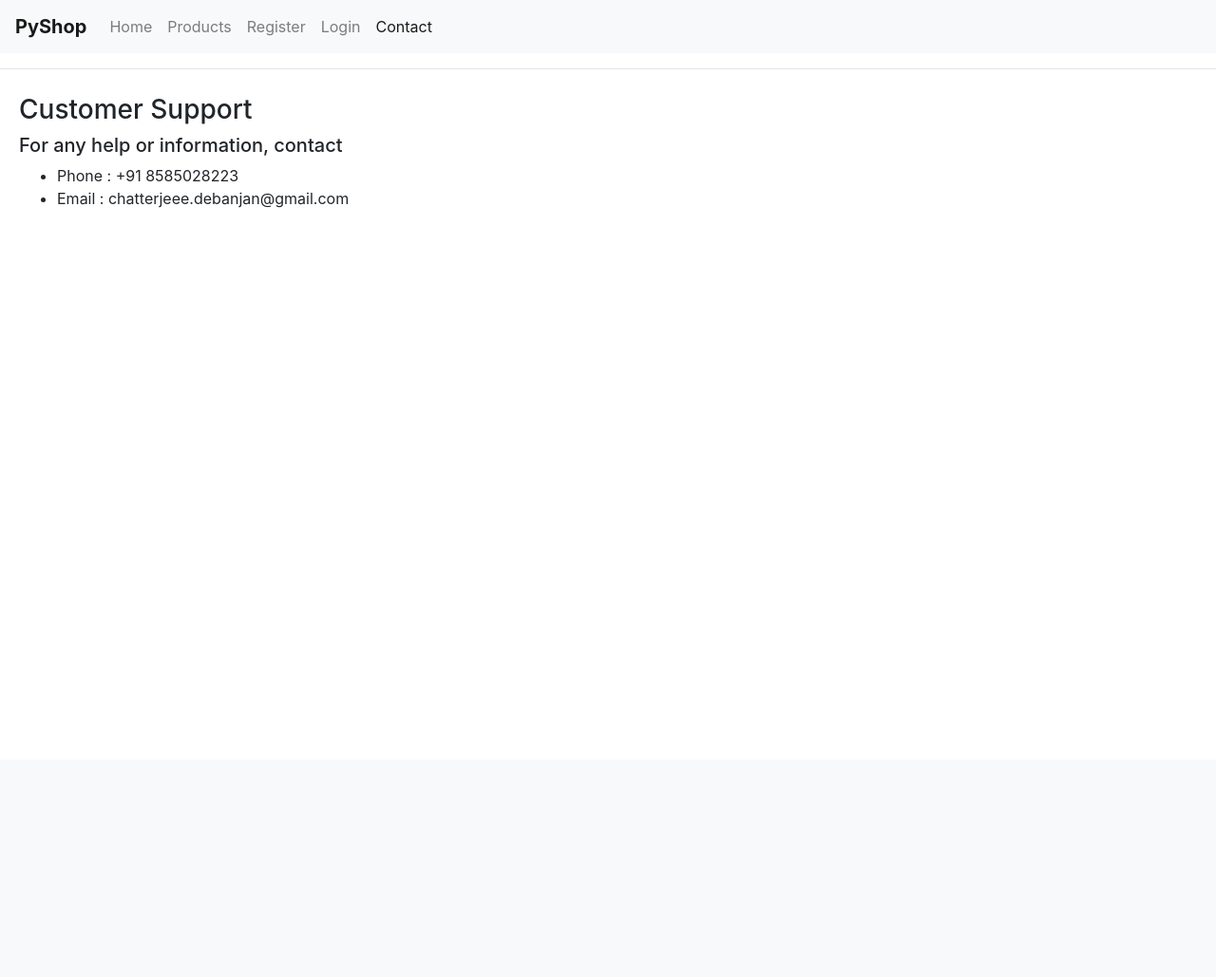
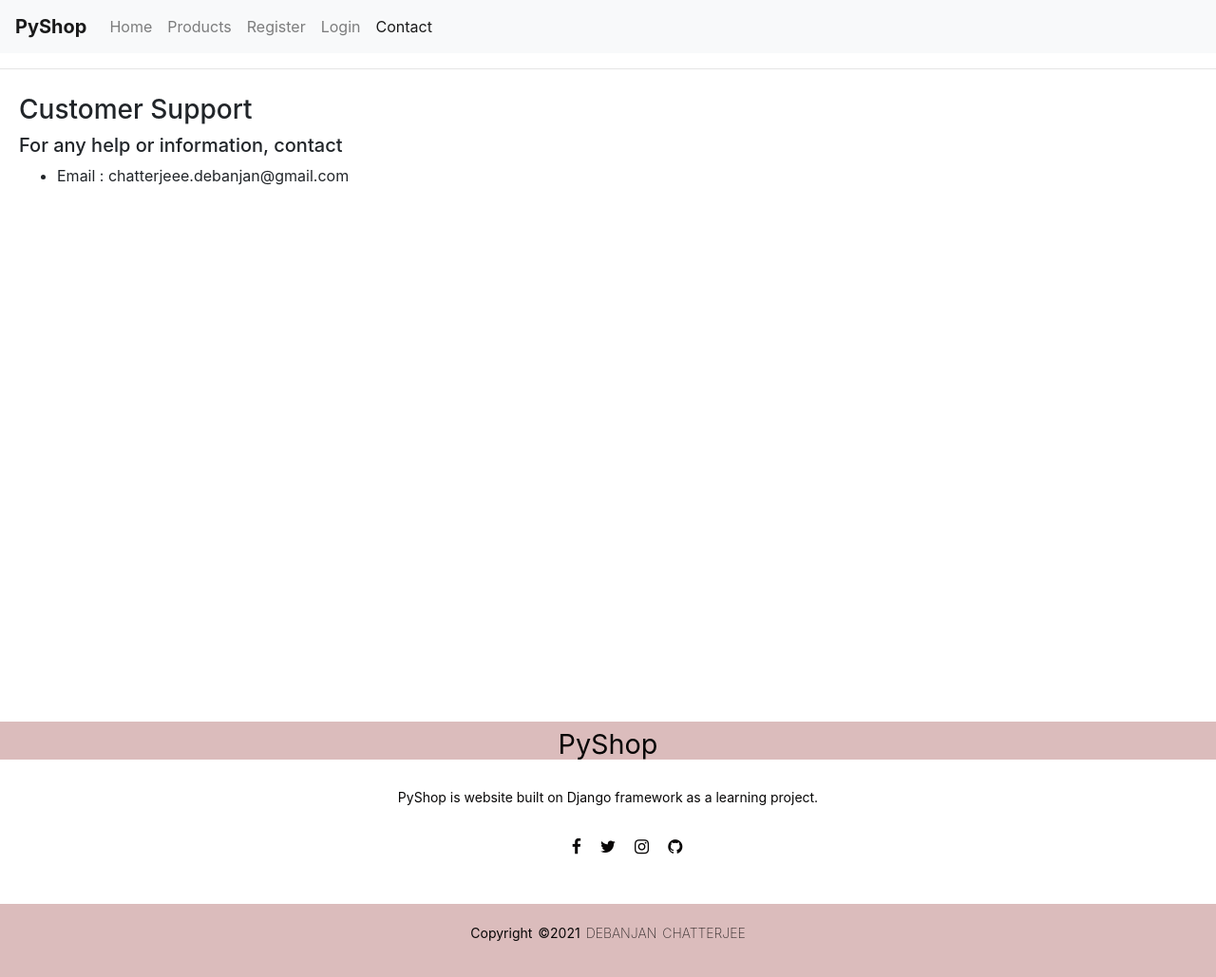
Before and after one commit to debanjanchatterjee2001/django_pyshop, a Django app: page /contact in a window 1280 px wide. Shown: the whole page at 95% size. Before the commit the page ends 219 px from the top, so only its background shows below. Run offline with Django 3.2, Linux system fonts and the light colour scheme; some libraries are stand-ins or nearby versions.

Commit message:
Added footer

```diff
--- a/templates/base.html
+++ b/templates/base.html
@@ -19,12 +19,20 @@
       #spacing {
         margin-right: 750px;
       }
+      #body {
+        position: relative;
+        min-height: 100vh;
+      }
+      .page-container {
+        padding-bottom: 2.5rem;
+      }
     </style>
     {% block title %}
     <title>Welcome to PyShop</title>
     {% endblock %}
   </head>
-  <body>
+  <body id="body">
+    <div class="page-container">
       <nav class="navbar navbar-expand-lg navbar-light bg-light">
         <a class="navbar-brand" href="/about"><b>PyShop</b></a>
         <button
@@ -109,6 +117,8 @@
       </nav>
       <hr />
       {% block content %} {% endblock %}
+    </div>
+    {% include "footer.html" %}
     <!-- Optional JavaScript -->
     <!-- jQuery first, then Popper.js, then Bootstrap JS -->
     <script
--- a/templates/contact.html
+++ b/templates/contact.html
@@ -41,7 +41,6 @@
       <h3>Customer Support</h3>
       <h5>For any help or information, contact</h5>
       <ul>
-        <li>Phone : +91 8585028223</li>
         <li>Email : chatterjeee.debanjan@gmail.com</li>
       </ul>
     </div>
--- /dev/null
+++ b/templates/footer.html
@@ -0,0 +1,109 @@
+<style>
+  footer {
+    position: absolute;
+    bottom: 0;
+    left: 0;
+    right: 0;
+    background: rgb(219, 188, 188);
+    height: 2.5rem;
+    width: 100%;
+    color: rgb(7, 6, 6);
+  }
+  .footer-content {
+    display: flex;
+    align-items: center;
+    justify-content: center;
+    flex-direction: column;
+    text-align: center;
+  }
+  .footer-content h3 {
+    font-size: 1.8rem;
+    font-weight: 400;
+    text-transform: capitalize;
+    line-height: 3rem;
+  }
+  .footer-content p {
+    max-width: 500px;
+    margin: 10px auto;
+    line-height: 28px;
+    font-size: 14px;
+  }
+  .socials {
+    list-style: none;
+    display: flex;
+    align-items: center;
+    justify-content: center;
+    margin: 1rem 0 3rem 0;
+  }
+  .socials li {
+    margin: 0 10px;
+  }
+  .socials a {
+    text-decoration: none;
+    color: rgb(10, 8, 8);
+  }
+  .socials a i {
+    font-size: 1.1rem;
+    transition: color 0.4s ease;
+  }
+  .socials a:hover i {
+    color: rgb(129, 221, 221);
+  }
+
+  .footer-bottom {
+    background: rgb(219, 188, 188);
+    width: 100vw;
+    padding: 20px 0;
+    text-align: center;
+  }
+  .footer-bottom p {
+    font-size: 14px;
+    word-spacing: 2px;
+    text-transform: capitalize;
+  }
+  .footer-bottom span {
+    text-transform: uppercase;
+    opacity: 0.8;
+    font-weight: 200;
+  }
+</style>
+<link
+  rel="stylesheet"
+  href="https://stackpath.bootstrapcdn.com/font-awesome/4.7.0/css/font-awesome.min.css"
+/>
+<footer>
+  <div class="footer-content">
+    <h3>PyShop</h3>
+    <p>PyShop is website built on Django framework as a learning project.</p>
+    <ul class="socials">
+      <li>
+        <a
+          href="https://www.facebook.com/debanjan.chattopadhyay.37"
+          target="_blank"
+          ><i class="fa fa-facebook"></i
+        ></a>
+      </li>
+      <li>
+        <a href="https://twitter.com/debanjan0075" target="_blank"
+          ><i class="fa fa-twitter"></i
+        ></a>
+      </li>
+      <li>
+        <a href="https://www.instagram.com/debanjan0075/" target="_blank"
+          ><i class="fa fa-instagram"></i
+        ></a>
+      </li>
+      <li>
+        <a href="https://github.com/debanjanchatterjee2001" target="_blank"
+          ><i class="fa fa-github"></i
+        ></a>
+      </li>
+    </ul>
+  </div>
+  <div class="footer-bottom">
+    <p>
+      copyright &copy;2021
+      <span>Debanjan Chatterjee</span>
+    </p>
+  </div>
+</footer>
```
Also changed, not shown: db.sqlite3. Lines whose indentation alone changed are shown as unchanged.
